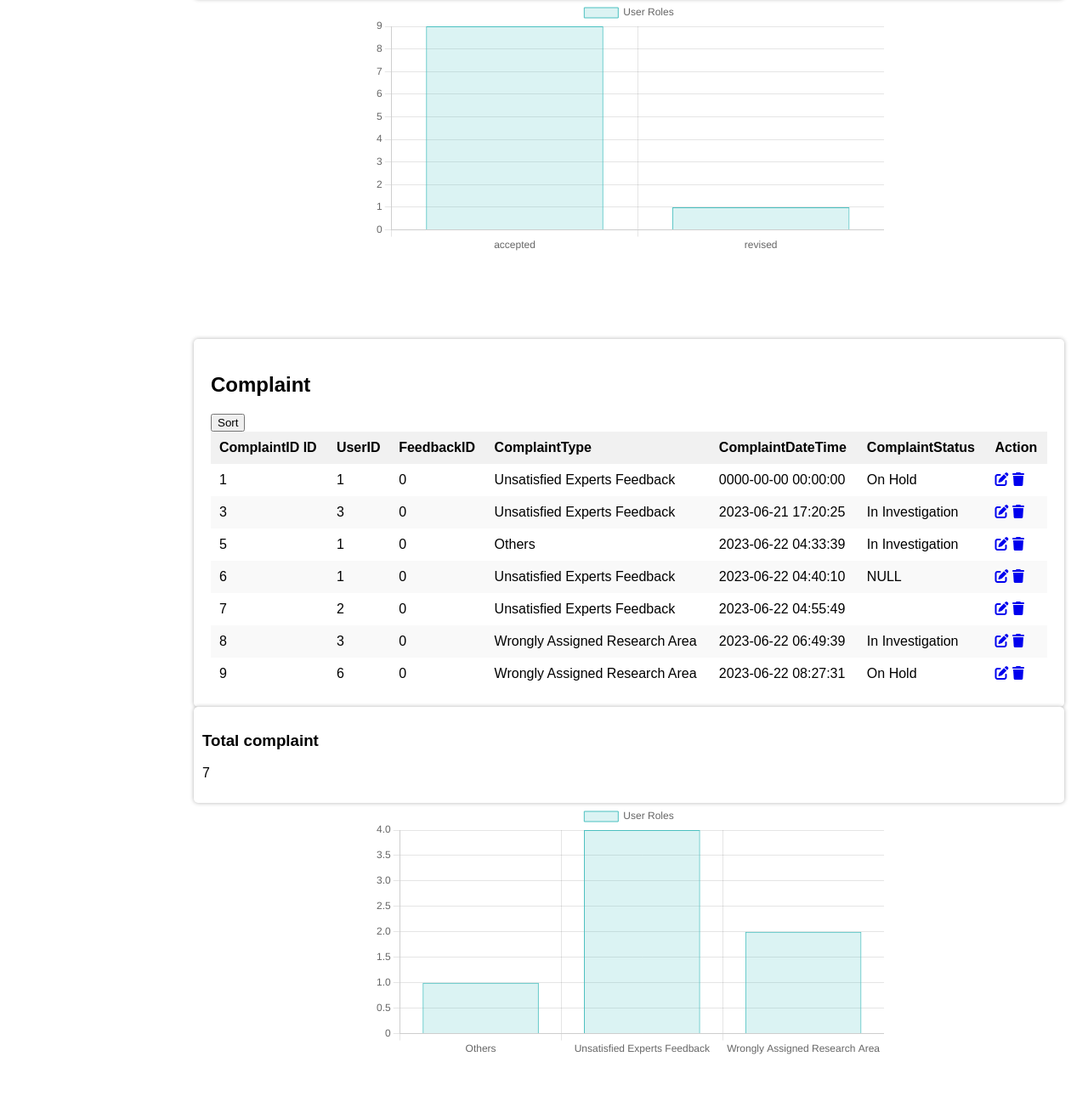
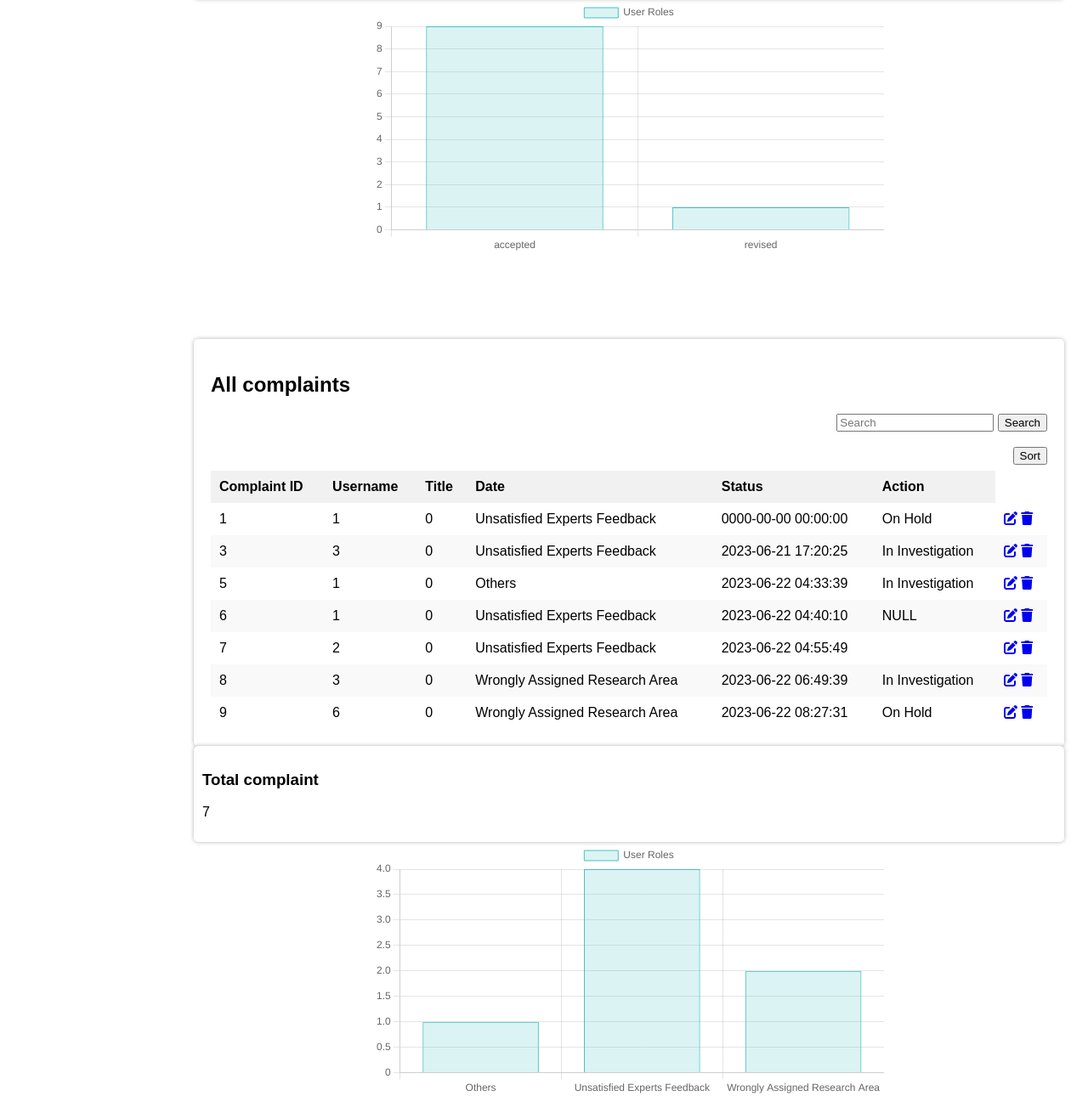
Before and after one commit to farahnabilah-azhar/FKEduSearch-JavaSpace, a PHP site: page /manage_report.php in a window 1280 px wide. Shown: the part 873-2163 px from the top of the page at 85% size. Run offline with PHP 8.4, Linux system fonts and the light colour scheme; a user stored in the database is signed in; data comes from the database, SQL or seed files in the repository.

Commit message:
small changes

```diff
--- a/manage_report.php
+++ b/manage_report.php
@@ -95,18 +95,14 @@ $conn->close();
                     <!-- Your form inputs here -->
                     <input type="text" name="search" placeholder="Search">
                     <button type="submit">Search</button><br><br>
-                    <div class="content-table"><button onclick="sortTable()">Sort</button></div>
+                    <div class="content-table"><button type="button" onclick="sortTable('postTable')">Sort</button></div>
                 </form>
 
             </div>
+            <table id="postTable" class="content-table">
 
 
 
-</form>
-
-
-
-            <table id="myTable" class="content-table">
                 <thead>
                     <tr>
                         <th>Post ID</th>
@@ -299,17 +295,25 @@ if (isset($_GET['search'])) {
 
 
 <div class="white-box">
-            <h2>Complaint</h2>
-            <table id="mytable" class="content-table">
-              <div class="content-table"><button onclick="sortTable()">Sort</button></div>
+<h2>All complaints</h2>
+      <div class="content-table">
+        <!-- Search Form -->
+        <form action="" method="GET" class="search-form">
+          <!-- Your form inputs here -->
+          <input type="text" name="search" placeholder="Search">
+          <button type="submit">Search</button><br><br>
+          <div class="content-table"><button type="button" onclick="sortTable('complaintTable')">Sort</button></div>
+        </form>
+      </div>
+
+      <table id="complaintTable" class="content-table">
         <thead>
           <tr>
-                        <th>ComplaintID ID</th>
-                        <th>UserID</th>
-                        <th>FeedbackID</th>
-                        <th>ComplaintType</th>
-                        <th>ComplaintDateTime</th>
-                        <th>ComplaintStatus</th>
+            <th>Complaint ID</th>
+            <th>Username</th>
+            <th>Title</th>
+            <th>Date</th>
+            <th>Status</th>
             <th>Action</th>
           </tr>
         </thead>
@@ -400,24 +404,28 @@ if (isset($_GET['search'])) {
   });
 </script>
 
-...
 <script>
-    function sortTable() {
+    function sortTable(tableId) {
       var table, rows, switching, i, x, y, shouldSwitch;
-        table = document.getElementById("myTable");
+      table = document.getElementById(tableId);
       switching = true;
+
       while (switching) {
         switching = false;
         rows = table.rows;
+
         for (i = 1; i < (rows.length - 1); i++) {
           shouldSwitch = false;
-                x = rows[i].getElementsByTagName("TD")[0];
-                y = rows[i + 1].getElementsByTagName("TD")[0];
+
+          x = rows[i].getElementsByTagName("td")[0];
+          y = rows[i + 1].getElementsByTagName("td")[0];
+
           if (Number(x.innerHTML) > Number(y.innerHTML)) {
             shouldSwitch = true;
             break;
           }
         }
+
         if (shouldSwitch) {
           rows[i].parentNode.insertBefore(rows[i + 1], rows[i]);
           switching = true;
@@ -425,42 +433,6 @@ if (isset($_GET['search'])) {
       }
     }
   </script>
-...
-
-
-
-...
-<script>
-    function sortTable() {
-        var table, rows, switching, i, x, y, shouldSwitch;
-        table = document.getElementById("myTable");
-        switching = true;
-        while (switching) {
-            switching = false;
-            rows = table.rows;
-            for (i = 1; i < (rows.length - 1); i++) {
-                shouldSwitch = false;
-                x = rows[i].getElementsByTagName("TD")[0];
-                y = rows[i + 1].getElementsByTagName("TD")[0];
-                if (Number(x.innerHTML) > Number(y.innerHTML)) {
-                    shouldSwitch = true;
-                    break;
-                }
-            }
-            if (shouldSwitch) {
-                rows[i].parentNode.insertBefore(rows[i + 1], rows[i]);
-                switching = true;
-            }
-        }
-    }
-</script>
-...
-
-
-
-
-
-
 </body>
 
 </html>
```
Also changed, not shown: submit_rating.php (+34 -2 lines). Lines whose indentation alone changed are shown as unchanged.
